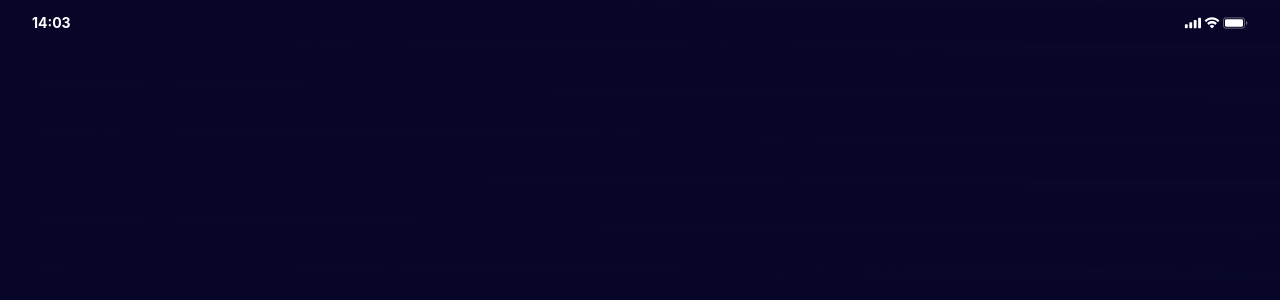
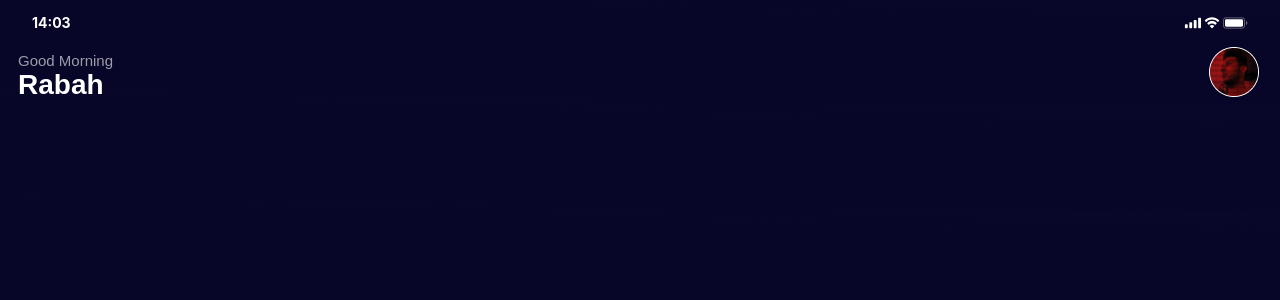
Before and after one commit to BDenisss/react-crypto, a React (Create React App) app: page / in a window 1280 px wide. Shown: the top 300 px of the page. Built offline with nearby package versions, Linux system fonts and the light colour scheme.

Commit message:
:sparkles: introduce headerc components

```diff
--- a/src/App.js
+++ b/src/App.js
@@ -1,11 +1,13 @@
 import React from "react";
 import Navbar from "./components/Navbar";
+import Header from "./components/Header";
 import "./index.css";
 
 function App() {
     return (
         <div className="App">
             <Navbar />
+            <Header />
         </div>
     );
 }
--- /dev/null
+++ b/src/components/Header.css
@@ -0,0 +1,33 @@
+.header {
+    display: flex;
+    align-items: center;
+    justify-content: space-between;
+    margin: 0 18px;
+}
+
+.left {
+    display: flex;
+    flex-direction: column;
+    justify-content: flex-start;
+    align-items: flex-start;
+    column-gap: 10px;
+}
+
+h2 {
+    font-family: 'Montserrat', sans-serif;
+    font-style: normal;
+    font-weight: 400;
+    font-size: 15px;
+    line-height: 19px;
+    opacity: 60%;
+    margin: 0;
+}
+
+h1 {
+    font-family: 'Epilogue', sans-serif;
+    font-style: normal;
+    font-weight: 600;
+    font-size: 28px;
+    line-height: 29px;
+    margin: 0;
+}
--- /dev/null
+++ b/src/components/Header.js
@@ -0,0 +1,22 @@
+import React from 'react';
+import './Header.css';
+
+const Header = () => {
+
+
+
+ return (
+        <div className="header">
+            <div className="left">
+                <h2>Good Morning</h2>
+                <h1>Rabah</h1>
+            </div>
+            <div className="profile">
+                <img src="assets/profile.png" alt="profile"/>
+            </div>
+        </div>
+ );
+
+};
+
+export default Header;
```
